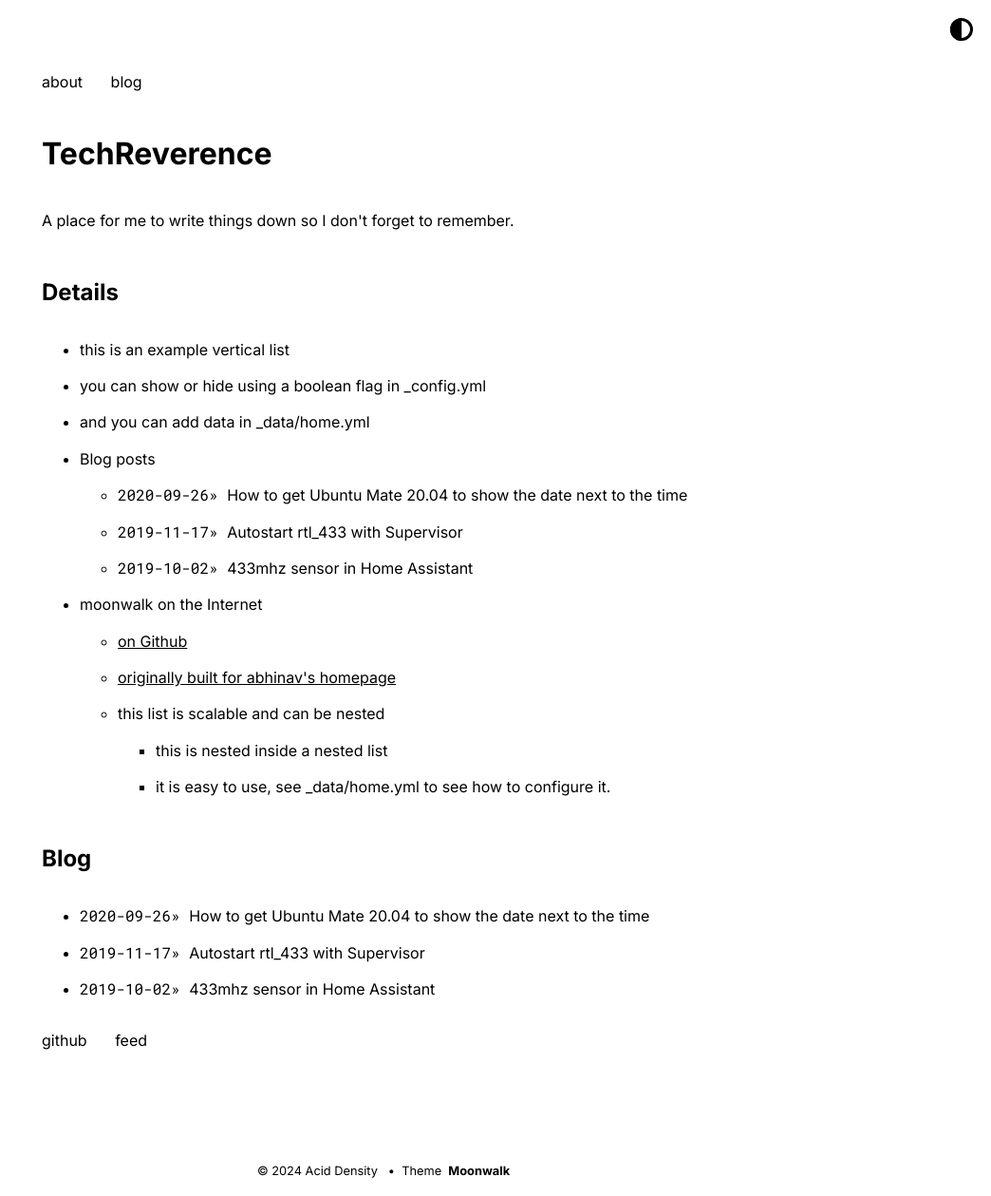
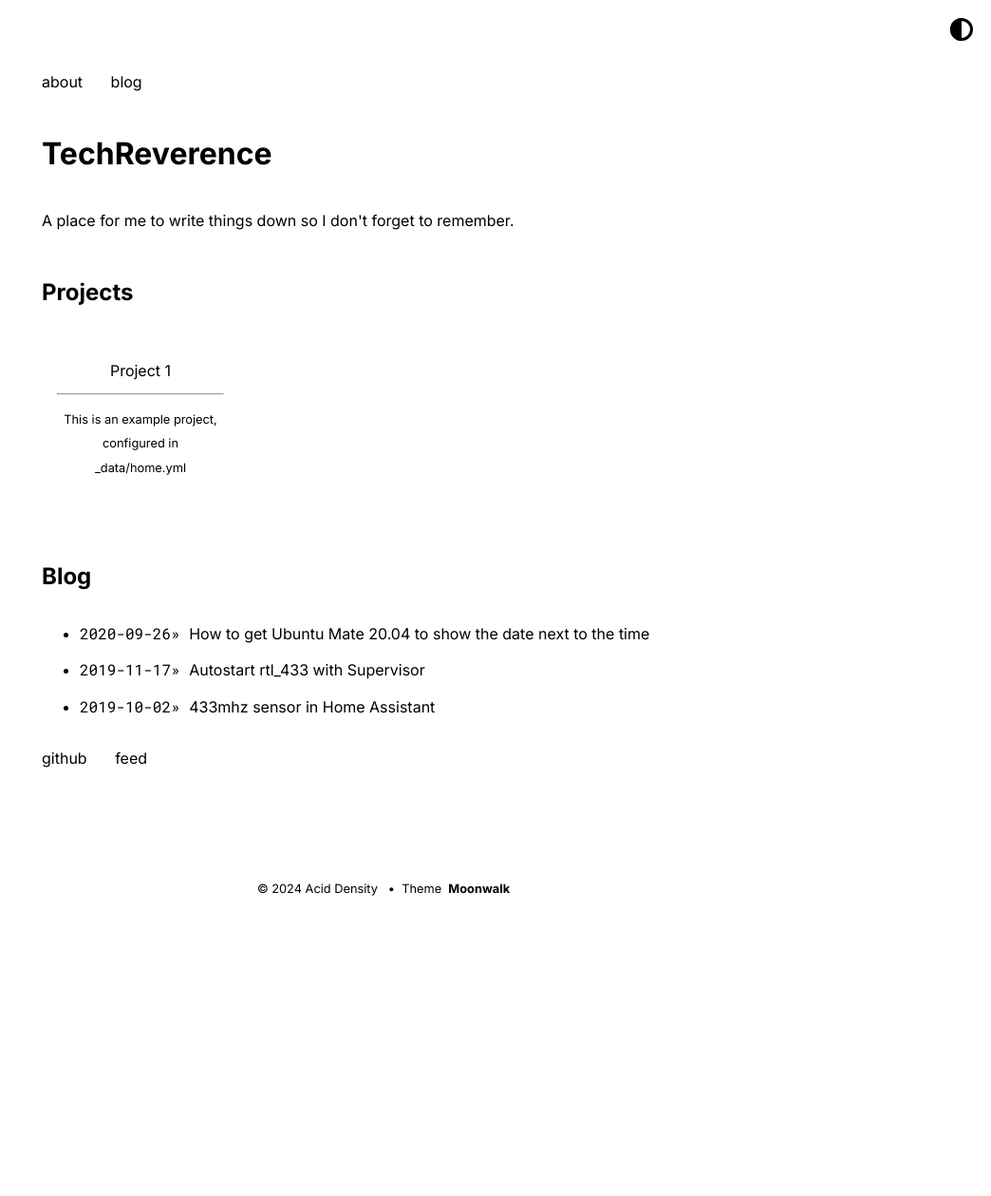
Before and after one commit to aciddensity/aciddensity.github.io, a Jekyll site: the page built from index.md, in a window 1280 px wide. Shown: the whole page at 95% size, without its empty margins (236-1280 px from the left). Built offline with Jekyll 4.4.1, drawn with Linux system fonts in a browser that asks for light colours; after the commit the page ends 961 px from its top, so only the background shows below that.

Commit message:
Trying project cards

```diff
--- a/_config.yml
+++ b/_config.yml
@@ -25,10 +25,10 @@ theme_config:
   show_footer: true # show footer links in home page,add in _data/home.yml
   show_copyright: true # show copyright notice in footer
   # following keys are using to create home layout
-  show_projects: false # show projects as cards, add in _data/home.yml
+  show_projects: true # show projects as cards, add in _data/home.yml
   show_blog: true # show blog posts added in _posts
   show_old_projects: false # show old projects as cards, add in _data/home.yml
-  show_misc_list: true # show generic vertical list for misc details, add _data/home.yml
+  show_misc_list: false # show generic vertical list for misc details, add _data/home.yml
   show_reading_time: true # show number of words and reading time in the blog posts
   show_tags: true # show tags in a blog posts
   # options for "home" page
```
Also changed, not shown: _data/home.yml (line endings or trailing spaces).
